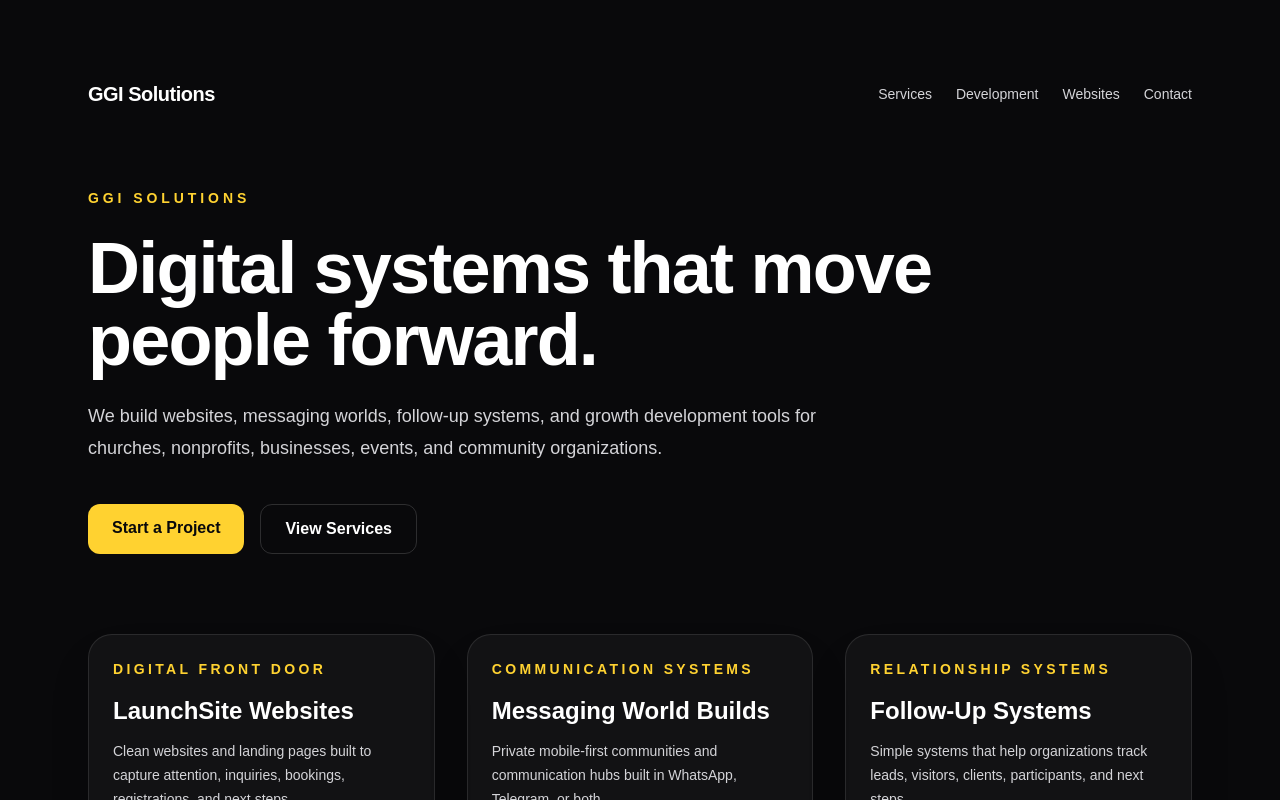
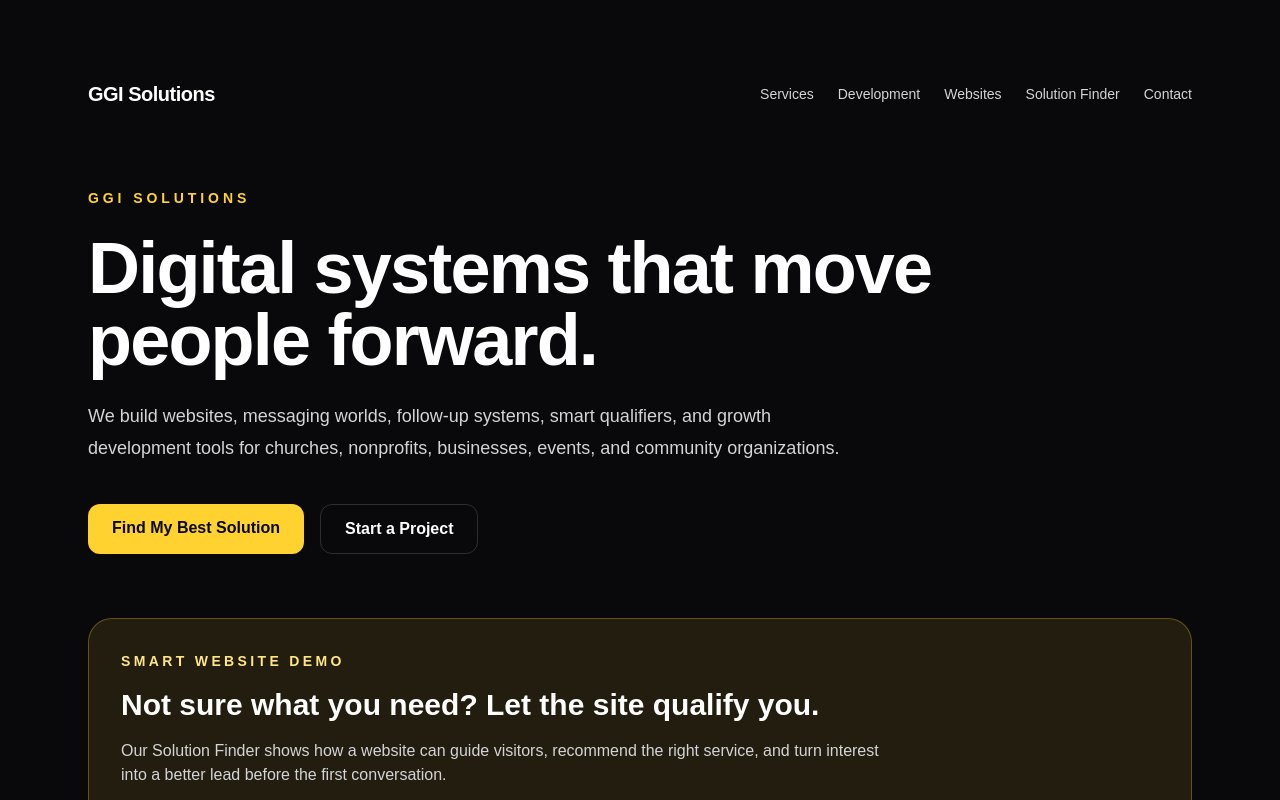
Before and after one commit to Pastorreno/ggi-app-starter, a Next.js app: page / in a window 1280 px wide. Shown: the top 800 px of the page. Built offline with nearby package versions, Linux system fonts and the light colour scheme.

Commit message:
Connect homepage to qualifier and smart website offer

```diff
--- a/src/app/page.tsx
+++ b/src/app/page.tsx
@@ -24,6 +24,7 @@ export default function Home() {
             <a href="#services" className="hover:text-white">Services</a>
             <a href="#development" className="hover:text-white">Development</a>
             <a href="#websites" className="hover:text-white">Websites</a>
+            <Link href="/qualifier" className="hover:text-white">Solution Finder</Link>
             <Link href="/contact" className="hover:text-white">Contact</Link>
           </div>
         </nav>
@@ -32,16 +33,23 @@ export default function Home() {
           <p className="text-sm font-semibold uppercase tracking-[0.28em] text-amber-300">GGI Solutions</p>
           <h1 className="mt-6 text-5xl font-bold tracking-tight sm:text-7xl">Digital systems that move people forward.</h1>
           <p className="mt-6 max-w-3xl text-lg leading-8 text-zinc-300">
-            We build websites, messaging worlds, follow-up systems, and growth development tools for churches, nonprofits, businesses, events, and community organizations.
+            We build websites, messaging worlds, follow-up systems, smart qualifiers, and growth development tools for churches, nonprofits, businesses, events, and community organizations.
           </p>
           <div className="mt-10 flex flex-wrap gap-4">
-            <Link href="/contact" className="rounded-xl bg-amber-300 px-6 py-3 font-bold text-zinc-950 hover:bg-amber-200">
+            <Link href="/qualifier" className="rounded-xl bg-amber-300 px-6 py-3 font-bold text-zinc-950 hover:bg-amber-200">
+              Find My Best Solution
+            </Link>
+            <Link href="/contact" className="rounded-xl border border-white/15 px-6 py-3 font-semibold hover:border-white/40">
               Start a Project
             </Link>
-            <a href="#services" className="rounded-xl border border-white/15 px-6 py-3 font-semibold hover:border-white/40">
-              View Services
-            </a>
           </div>
+        </div>
+
+        <div className="mt-16 rounded-3xl border border-amber-300/30 bg-amber-300/10 p-8">
+          <p className="text-sm font-semibold uppercase tracking-[0.24em] text-amber-200">Smart Website Demo</p>
+          <h2 className="mt-4 text-3xl font-bold">Not sure what you need? Let the site qualify you.</h2>
+          <p className="mt-4 max-w-3xl text-zinc-300">Our Solution Finder shows how a website can guide visitors, recommend the right service, and turn interest into a better lead before the first conversation.</p>
+          <Link href="/qualifier" className="mt-8 inline-flex rounded-xl bg-amber-300 px-6 py-3 font-bold text-zinc-950 hover:bg-amber-200">Try the Solution Finder</Link>
         </div>
 
         <div id="services" className="mt-20 grid gap-8 md:grid-cols-3">
@@ -59,16 +67,16 @@ export default function Home() {
             ]}
           />
           <OfferCard
-            eyebrow="Communication Systems"
-            title="Messaging World Builds"
-            description="Private mobile-first communities and communication hubs built in WhatsApp, Telegram, or both."
-            href="/contact"
-            cta="Build a Messaging World"
+            eyebrow="Smart Sales Systems"
+            title="Custom Qualifiers"
+            description="Interactive website experiences that ask questions, recommend services, and help pre-qualify leads."
+            href="/qualifier"
+            cta="View Demo"
             bullets={[
-              'Channels, groups, and communities',
-              'Welcome flows and pinned resources',
-              'Admin structure and launch support',
-              'Optional bots and automation plans',
+              'Guided questions and recommendations',
+              'Better lead quality before calls',
+              'Perfect for service businesses',
+              'Can connect to forms and follow-up',
             ]}
           />
           <OfferCard
@@ -112,8 +120,9 @@ export default function Home() {
             </div>
           ))}
         </div>
-        <div className="mt-10">
+        <div className="mt-10 flex flex-wrap gap-4">
           <Link href="/contact" className="rounded-xl bg-amber-300 px-6 py-3 font-bold text-zinc-950 hover:bg-amber-200">Request Website Quote</Link>
+          <Link href="/qualifier" className="rounded-xl border border-white/15 px-6 py-3 font-semibold hover:border-white/40">Try Solution Finder</Link>
         </div>
       </section>
     </main>
```
